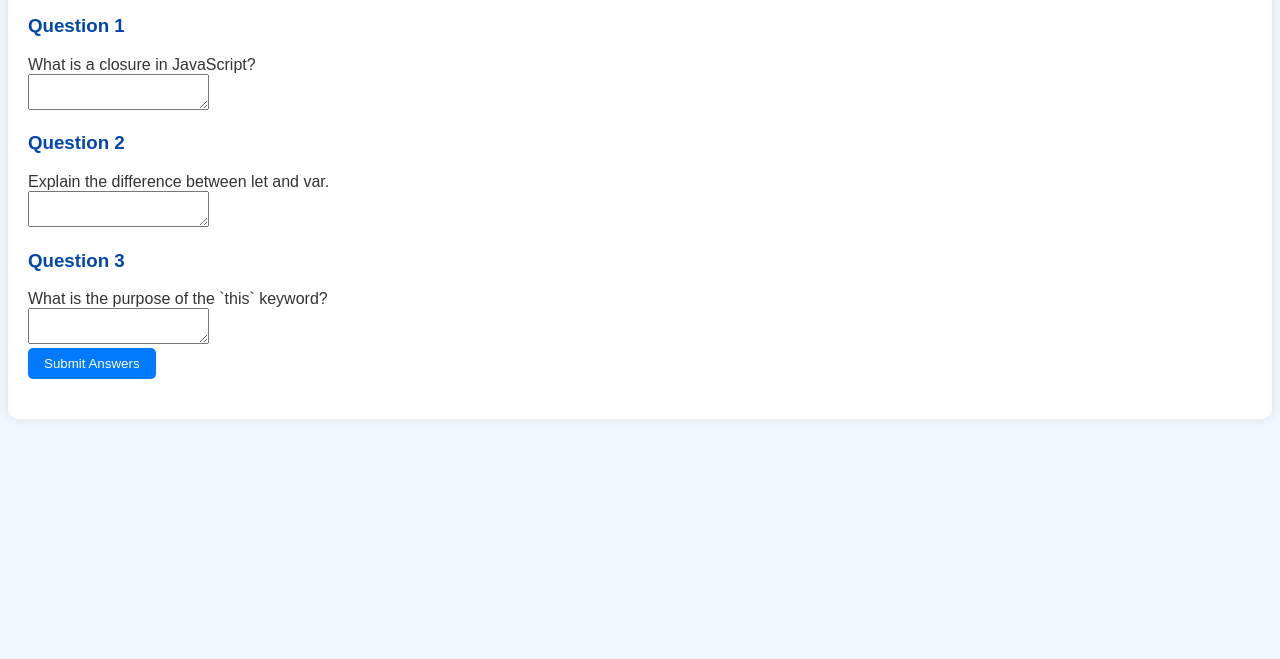
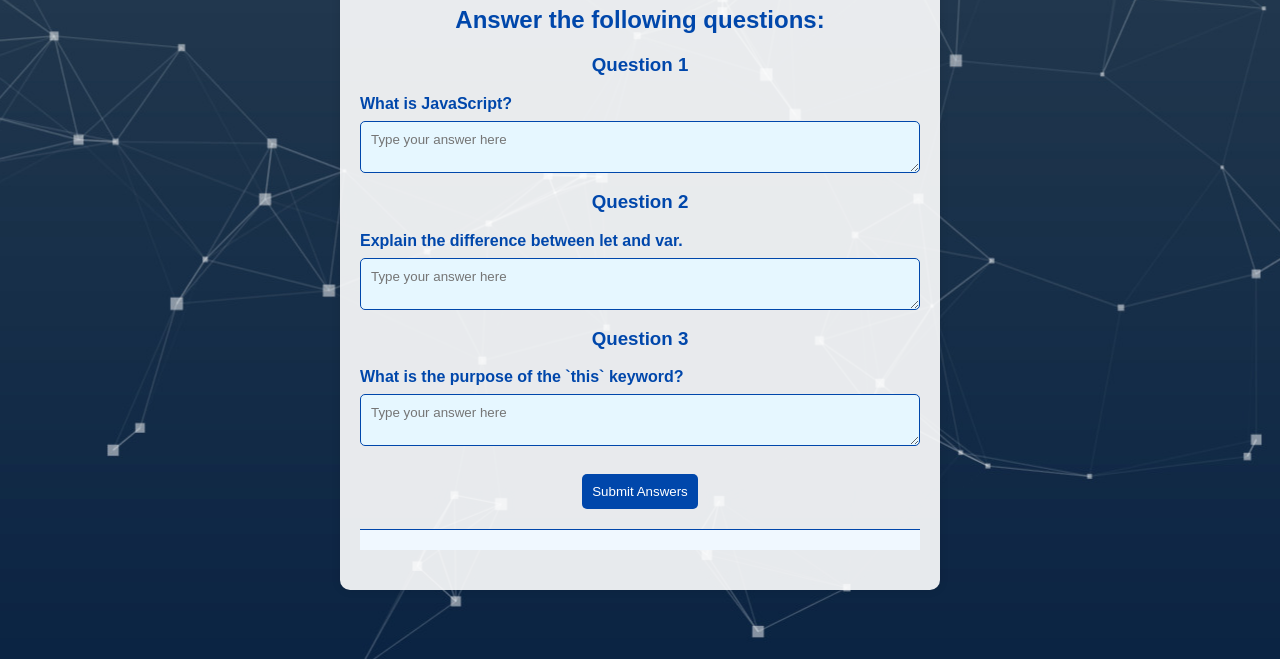
Before and after one commit to maxipietkiewcz/modeloPreguntasTF, a website built with Parcel: page index.html in a window 1280 px wide. Shown: the part 141-800 px from the top of the page. Built offline with nearby package versions, Linux system fonts and the light colour scheme; what @tensorflow-models/universal-sentence-encoder would draw is missing.

Commit message:
modelo finalizado

```diff
--- a/index.html
+++ b/index.html
@@ -1,10 +1,10 @@
 <!DOCTYPE html>
-<meta charset="utf-8" />
-<html>
+<html lang="en">
   <head>
+    <meta charset="UTF-8" />
+    <meta name="viewport" content="width=device-width, initial-scale=1.0" />
     <title>JavaScript Knowledge Evaluation</title>
     <link rel="stylesheet" type="text/css" href="styles.css" />
-    <meta name="viewport" content="width=device-width, initial-scale=1" />
   </head>
   <body>
     <div id="main">
@@ -14,14 +14,29 @@
         <h2>Answer the following questions:</h2>
         <form id="qa-form">
           <h3>Question 1</h3>
-          <div>What is a closure in JavaScript?</div>
-          <textarea id="user_answer_1"></textarea><br />
+          <div>What is JavaScript?</div>
+          <textarea
+            placeholder="Type your answer here"
+            id="user_answer_1"
+          ></textarea
+          ><br />
+
           <h3>Question 2</h3>
           <div>Explain the difference between let and var.</div>
-          <textarea id="user_answer_2"></textarea><br />
+          <textarea
+            placeholder="Type your answer here"
+            id="user_answer_2"
+          ></textarea
+          ><br />
+
           <h3>Question 3</h3>
           <div>What is the purpose of the `this` keyword?</div>
-          <textarea id="user_answer_3"></textarea><br />
+          <textarea
+            placeholder="Type your answer here"
+            id="user_answer_3"
+          ></textarea
+          ><br />
+
           <button type="button" onclick="evaluateAnswers()">
             Submit Answers
           </button>
--- a/script.js
+++ b/script.js
@@ -15,26 +15,26 @@ const initQnA = async () => {
     ];
 
     const questions = [
-      "What is a closure in JavaScript?",
+      "what is javascript?",
       "Explain the difference between let and var.",
       "What is the purpose of the `this` keyword?",
     ];
 
     const predefinedAnswers = [
       [
-        "My dog is black", // Wrong answer
-        "A closure is a variable that is not used outside of its function.", // Acceptable answer
-        "A closure is a function having access to the parent scope, even after the parent function has closed.", // Correct answer
+        "My dog is black",
+        "A closure is a variable that is not used outside of its function.",
+        "A closure is a function having access to the parent scope, even after the parent function has closed.",
       ],
       [
-        "The car is blue", // Wrong answer
-        "var is used to declare variables.", // Acceptable answer
-        "let is block-scoped, while var is function-scoped. let cannot be redeclared in the same scope.", // Correct answer
+        "The car is blue",
+        "var is function scoped and is raised initializing as undefined, allowing re-declaration; let is block-scoped, is raised without initialization, and does not allow re-declaration.",
+        "let is block-scoped, while var is function-scoped. let cannot be redeclared in the same scope.",
       ],
       [
-        "I love JavaScript", // Wrong answer
-        "`this` refers to the current function.", // Acceptable answer
-        "JavaScript is a programming language used to build interactive websites.", // Incorrect answer
+        "I love JavaScript",
+        "The this keyword refers to the object from which a function is invoked. Its value depends on the context in which the function is called, allowing access to properties and methods of the object in question.",
+        "JavaScript is a programming language used to build interactive websites.",
       ],
     ];
 
--- a/styles.css
+++ b/styles.css
@@ -1,62 +1,104 @@
 /* Estilos para el cuerpo del documento */
 body {
-  font-family: Arial, sans-serif; /* Cambiar la fuente del texto */
+  font-family: "Arial", sans-serif; /* Cambiar la fuente del texto */
   background-color: #f0f8ff; /* Fondo celeste */
   color: #333; /* Texto oscuro */
+  margin: 0; /* Eliminar margen por defecto */
+  padding: 0; /* Eliminar padding por defecto */
+  display: flex;
+  justify-content: center; /* Centrar horizontalmente */
+  align-items: center; /* Centrar verticalmente */
+  min-height: 100vh; /* Altura mínima completa de la ventana */
+  background-image: url("jss.jpg"); /* Agregar imagen de fondo */
+  background-size: cover; /* Ajustar tamaño de la imagen para cubrir el fondo */
+  background-position: center; /* Centrar la imagen de fondo */
+  background-repeat: no-repeat; /* No repetir la imagen */
 }
 
-/* Estilos para los encabezados h1 y h2 */
+/* Estilos para los encabezados h1, h2 y h3 */
 h1,
 h2,
 h3 {
   color: #0047ab; /* Azul */
+  margin-top: 0;
+  text-align: center; /* Centrados */
 }
 
-/* Estilos para los enlaces */
-a {
-  color: #007bff; /* Azul brillante */
-  text-decoration: none; /* Sin subrayado */
+/* Estilos para el contenedor principal */
+#main {
+  background-color: rgba(
+    255,
+    255,
+    255,
+    0.9
+  ); /* Fondo blanco con menos transparencia */
+  padding: 20px;
+  border-radius: 10px; /* Bordes redondeados */
+  box-shadow: 0 0 10px rgba(0, 0, 0, 0.1); /* Sombra */
+  max-width: 600px; /* Ancho máximo */
+  width: 100%; /* Ancho completo */
+  box-sizing: border-box; /* Incluir padding y borde en el ancho total */
+  overflow: auto; /* Habilitar desplazamiento si el contenido es demasiado grande */
 }
 
-a:hover {
-  text-decoration: underline; /* Subrayado al pasar el mouse */
-}
-
-/* Estilos para los contenedores principales */
-#main {
-  background-color: #fff; /* Fondo blanco */
-  padding: 20px;
-  margin-bottom: 20px;
-  border-radius: 10px; /* Bordes redondeados */
-  box-shadow: 0 0 10px rgba(0, 0, 0, 0.1); /* Sombra */
-}
-
-/* Estilos para los contenedores de descripción */
+/* Estilos para el contenedor de descripción */
 #description {
   margin-bottom: 20px;
 }
 
-/* Estilos para los elementos de lista */
-ul,
-ol {
-  margin-left: 20px;
+/* Estilos para el formulario */
+form {
+  display: flex;
+  flex-direction: column;
 }
 
-/* Estilos para los elementos de respuesta */
-span {
-  font-weight: bold; /* Texto en negrita */
+/* Estilos para los textos dentro del formulario */
+form div {
+  margin-bottom: 8px;
+  font-weight: bold;
+  color: #0047ab; /* Texto azul oscuro */
+}
+
+/* Estilos para las áreas de texto */
+textarea {
+  padding: 10px;
+  border: 1px solid #0047ab; /* Borde azul oscuro */
+  border-radius: 5px;
+  width: calc(100% - 22px); /* Ajustar ancho */
+  resize: vertical; /* Permitir solo redimensionamiento vertical */
+  font-family: "Arial", sans-serif;
+  background-color: #e6f7ff; /* Fondo azul claro */
+  color: #333; /* Texto oscuro */
 }
 
 /* Estilos para los botones */
 button {
-  background-color: #007bff; /* Fondo azul brillante */
+  background-color: #0047ab; /* Fondo azul oscuro */
   color: #fff; /* Texto blanco */
   border: none; /* Sin borde */
   border-radius: 5px; /* Bordes redondeados */
-  padding: 8px 16px; /* Relleno */
+  padding: 10px; /* Relleno */
   cursor: pointer; /* Cambiar el cursor al pasar el mouse */
+  margin-top: 10px;
+  align-self: center; /* Centrar el botón */
 }
 
 button:hover {
-  background-color: #0056b3; /* Color azul más oscuro al pasar el mouse */
+  background-color: #002f6c; /* Color azul más oscuro al pasar el mouse */
 }
+
+/* Estilos para los resultados */
+#results {
+  margin-top: 20px;
+  padding: 10px;
+  border-top: 1px solid #0047ab; /* Borde superior azul oscuro */
+  background-color: #f0f8ff; /* Fondo celeste */
+}
+
+/* Estilos adicionales */
+#loadingQnA {
+  text-align: center; /* Centrados */
+  margin-bottom: 20px;
+  font-style: italic;
+  color: #0047ab; /* Texto azul oscuro */
+}
```
Also changed, not shown: js.jpg (added), jss.jpg (added).
